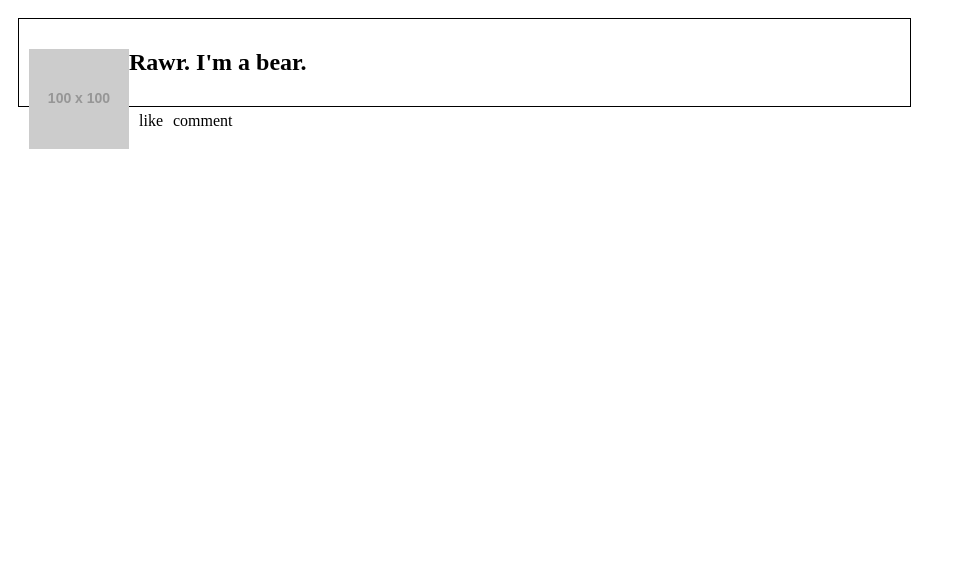
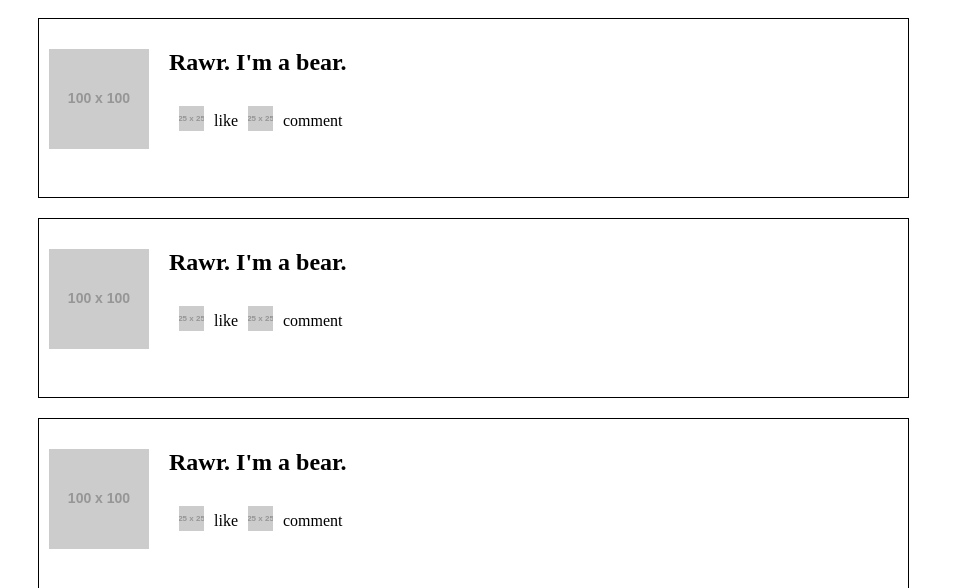
Before and after one commit to jessicaherford/wireframe_practice2, a plain HTML site: page index.html in a window 1280 px wide. Shown: the part 58-646 px from the top of the page, without its empty margins (0-956 px from the left). Drawn offline with Linux system fonts and the light colour scheme; placeholder pictures from the web are drawn by us.

Commit message:
Added More Floats, Changed Layout

```diff
--- a/index.html
+++ b/index.html
@@ -13,11 +13,48 @@
     <section>
       <article>
         <img src="http://placehold.it/100x100" alt="placeholder">
-
+        <h2>Rawr. I'm a bear.</h2>
+      </article>
+      <div class = 'likes'>
+        <img src="http://placehold.it/25x25" alt="placeholder" class = 'likeimg'>
+        <p>
+          like
+        </p>
+        <img src="http://placehold.it/25x25" alt="placeholder" class = 'likeimg'>
+        <p>
+          comment
+        </p>
+      </div>
+    </section>
+    <section>
+      <article>
+        <img src="http://placehold.it/100x100" alt="placeholder">
         <h2>Rawr. I'm a bear.</h2>
         <div class = 'likes'>
-          <p>like</p>
-          <p>comment</p>
+          <img src="http://placehold.it/25x25" alt="placeholder" class = 'likeimg'>
+          <p>
+            like
+          </p>
+          <img src="http://placehold.it/25x25" alt="placeholder" class = 'likeimg'>
+          <p>
+            comment
+          </p>
+        </div>
+      </article>
+    </section>
+    <section>
+      <article>
+        <img src="http://placehold.it/100x100" alt="placeholder">
+        <h2>Rawr. I'm a bear.</h2>
+        <div class = 'likes'>
+          <img src="http://placehold.it/25x25" alt="placeholder" class = 'likeimg'>
+          <p>
+            like
+          </p>
+          <img src="http://placehold.it/25x25" alt="placeholder" class = 'likeimg'>
+          <p>
+            comment
+          </p>
         </div>
       </article>
     </section>
--- a/styles.css
+++ b/styles.css
@@ -1,14 +1,19 @@
 article{
+
 }
 section{
   width: 70%;
   border: solid black 1px;
   padding: 10px;
   clear: both;
+  box-sizing: border-box;
+  height: 180px;
+  margin: 20px;
 }
 
 img{
   float: left;
+  margin: 0px 20px 5px 0px;
 }
 
 html{
@@ -16,13 +21,18 @@ html{
 }
 
 h2{
-  padding-left: 10px;
+  margin-left: 20px;
 }
 
 p{
-  padding-left: 10px;
   float: left;
 }
 
 .likes{
+  margin-top: 40px;
+  display: inline;
 }
+
+.likeimg{
+  margin:10px;
+}
```
